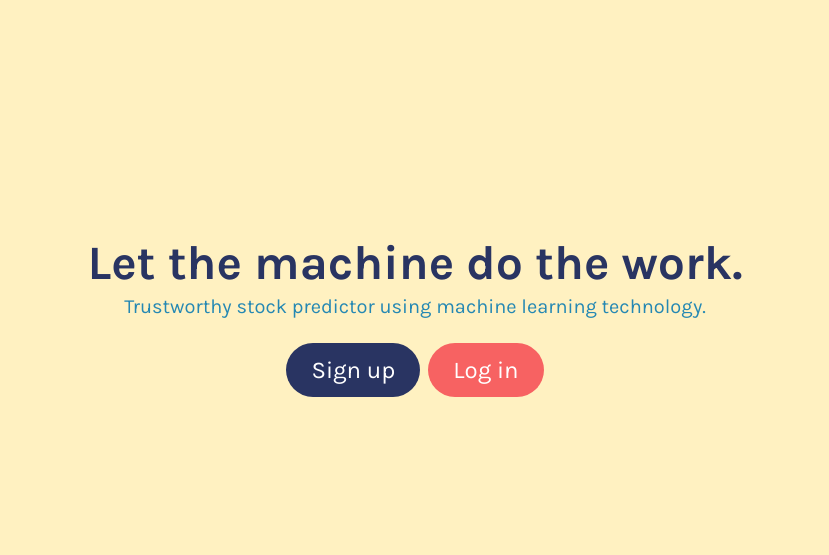
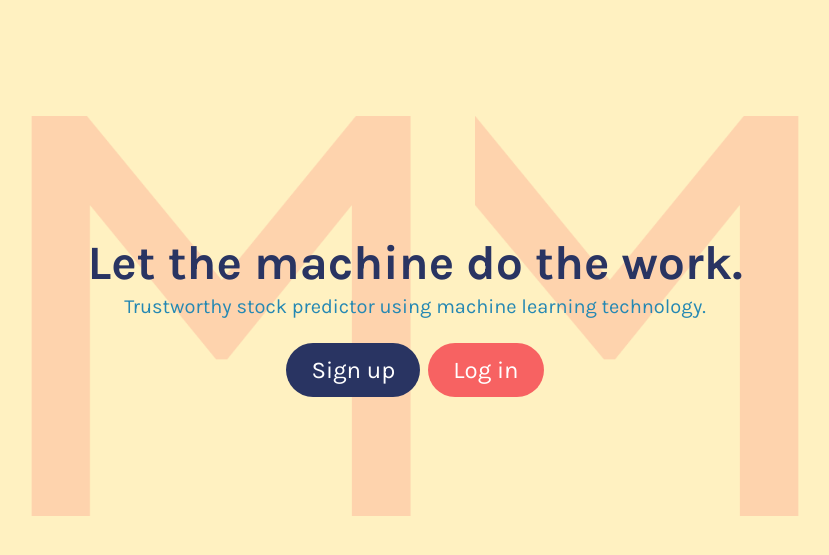
Before and after one commit to LeonDong02/pennappsxx, a Python web app: template templates/index.html in a window 1280 px wide. Shown: the part 84-639 px from the top of the page, without its empty margins (225-1054 px from the left). Run offline with Jinja, Linux system fonts and the light colour scheme; the template is opened without the code that fills it, so the values that code supplies are empty.

Commit message:
Added logos

```diff
--- a/src/styles.scss
+++ b/src/styles.scss
@@ -14,6 +14,7 @@ $family-sans-serif: 'Karla', sans-serif;
 $primary: $dark-red;
 $background: $cream;
 $info: $dark-aqua;
+$text: $dark-aqua;
 $navbar-background-color: $dark-aqua;
 $body-background-color: $background;
 $box-background-color: $dark-aqua;
--- a/templates/about.html
+++ b/templates/about.html
@@ -44,9 +44,9 @@
                     </div>
                 </div>
                 <div class="container">
-                        <div class="columns">
-                            <div class="column">
-                                <img src="{{ url_for('static',filename='images/us.jpg') }}" alt="A photo of us">
+                        <div class="columns is-vcentered">
+                            <div class="column is-4">
+                                <img src="{{ url_for('static',filename='images/vector.png') }}" alt="A placeholder image">
                             </div>
                             <div class="column">
                                 <div class="box has-background-primary">
--- a/templates/index.html
+++ b/templates/index.html
@@ -2,7 +2,7 @@
 <html lang="en">
   <head>
     <meta charset="utf-8" />
-    <link rel="shortcut icon" href="./favicon.ico" />
+    <link rel="shortcut icon" href="{{ url_for('static',filename='images/favicon.ico') }}" />
     <meta name="viewport" content="width=device-width, initial-scale=1" />
     <meta name="theme-color" content="#000000" />
     <meta
@@ -41,6 +41,7 @@
       <section class="hero is-fullheight">
         <div class="hero-body">
           <div class="container has-text-centered">
+            <img src="static/images/logo.png" style="position: fixed;left: 20%;top: 25%;width: 60%;opacity: .2;z-index: -1;">
             <h1 class="title is-1">Let the machine do the work.</h1>
             <h2 class="subtitle">Trustworthy stock predictor using machine learning technology.</h2>
             <div class="buttons are-large is-centered">
--- a/templates/log.html
+++ b/templates/log.html
@@ -40,6 +40,7 @@
                 </div>
             </nav>
             <section class="section">
+                <img src="static/images/logo.png" style="position: fixed;left: 20%;width: 60%;opacity: .2;z-index: -1;">
                 <div class="columns is-centered">
                     <div class="column is-6">
                         <h1 class="title">{{t}} to use Money Machine</h1>
```
Also changed, not shown: static/css/styles.css, static/images/favicon.ico (added), static/images/logo192.png (added), static/images/logo512.png (added), static/images/vector.png (added).
